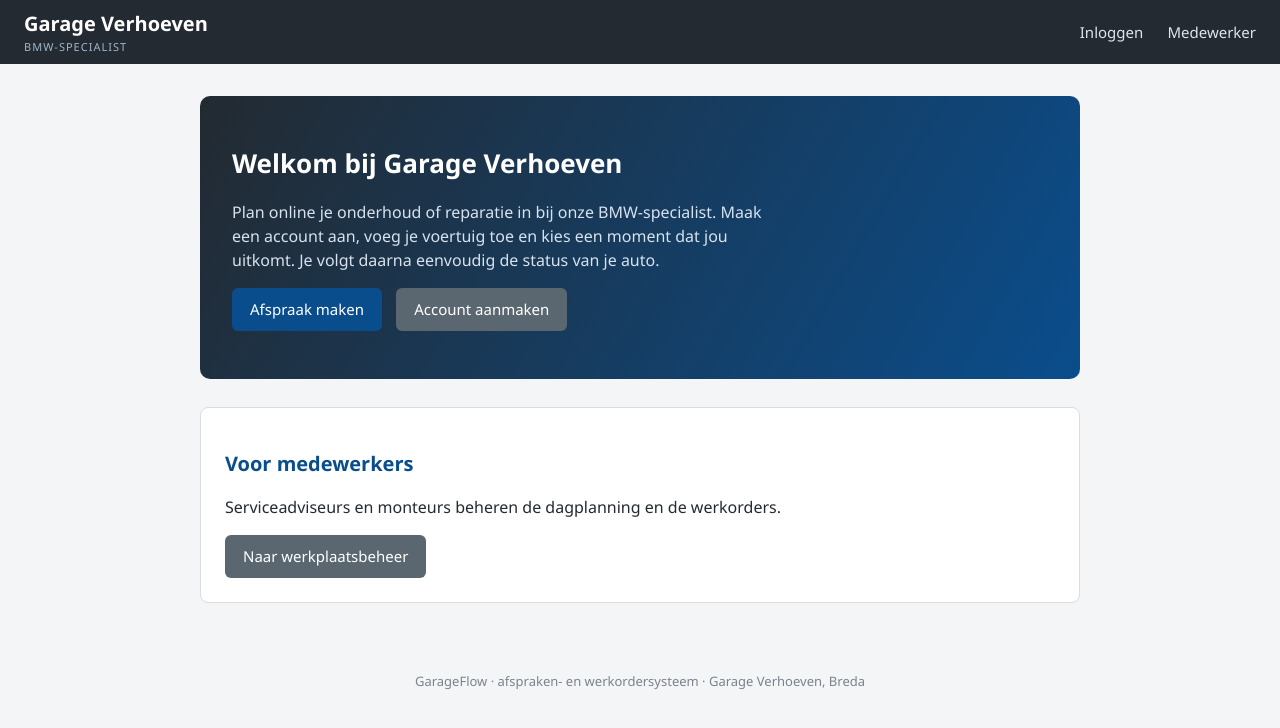
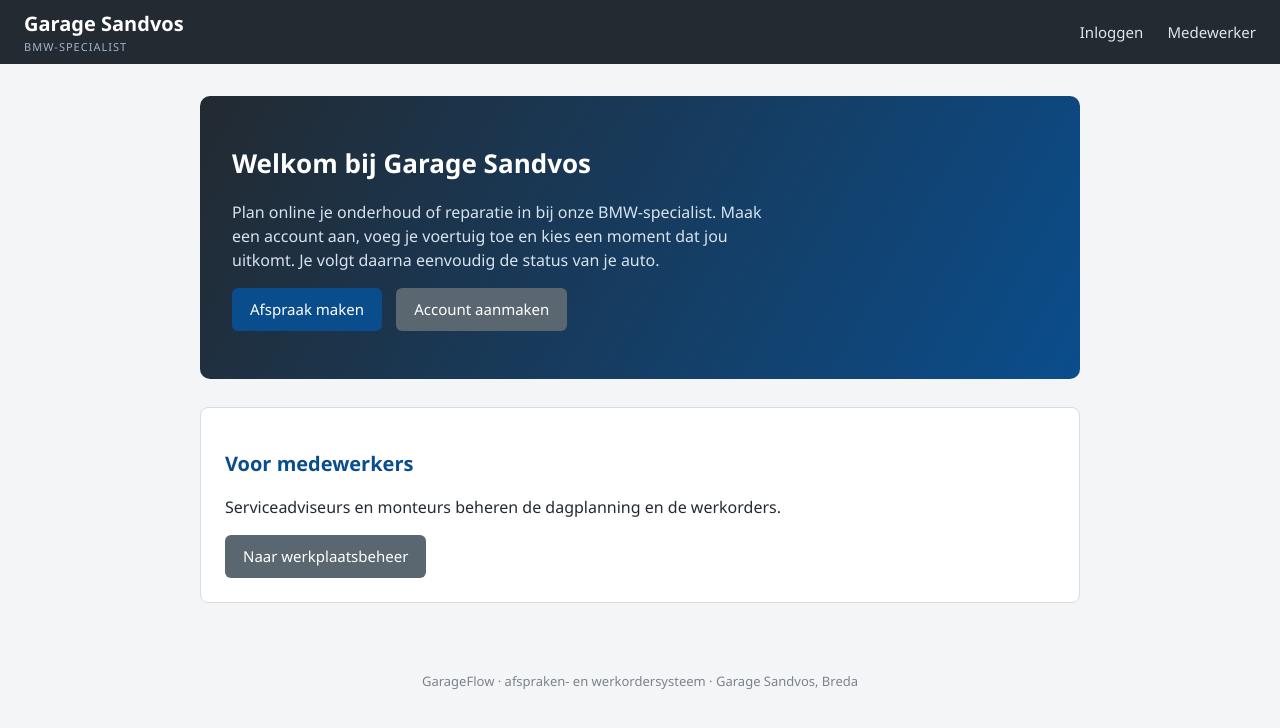
Before and after one commit to DeanCash/garageflow, a PHP site: page /garageflow/public/index.php?route=home in a window 1280 px wide. Shown: the top 728 px of the page. Run offline with PHP 8.4, Linux system fonts and the light colour scheme.

Commit message:
Casus hernoemd naar Garage Sandvos

```diff
--- a/composer.json
+++ b/composer.json
@@ -1,6 +1,6 @@
 {
-    "name": "garageverhoeven/garageflow",
-    "description": "GarageFlow - afspraken- en werkordersysteem voor Garage Verhoeven",
+    "name": "garagesandvos/garageflow",
+    "description": "GarageFlow - afspraken- en werkordersysteem voor Garage Sandvos",
     "type": "project",
     "require": {
         "php": ">=8.1"
--- a/src/Controllers/HomeController.php
+++ b/src/Controllers/HomeController.php
@@ -8,6 +8,6 @@ class HomeController
 {
     public function index(): void
     {
-        View::render('home', [], 'Garage Verhoeven - GarageFlow');
+        View::render('home', [], 'Garage Sandvos - GarageFlow');
     }
 }
--- a/views/home.php
+++ b/views/home.php
@@ -1,5 +1,5 @@
 <div class="hero">
-    <h1>Welkom bij Garage Verhoeven</h1>
+    <h1>Welkom bij Garage Sandvos</h1>
     <p>
         Plan online je onderhoud of reparatie in bij onze BMW-specialist. Maak een
         account aan, voeg je voertuig toe en kies een moment dat jou uitkomt.
--- a/views/layout.php
+++ b/views/layout.php
@@ -16,7 +16,7 @@ $meldingen = haalMeldingen();
 </head>
 <body>
 <header class="topbalk">
-    <a class="logo" href="<?= url('home') ?>">Garage Verhoeven<span>BMW-specialist</span></a>
+    <a class="logo" href="<?= url('home') ?>">Garage Sandvos<span>BMW-specialist</span></a>
     <nav>
         <?php if (Auth::isKlant()): ?>
             <a href="<?= url('klant/dashboard') ?>">Mijn overzicht</a>
@@ -41,7 +41,7 @@ $meldingen = haalMeldingen();
 </main>
 
 <footer class="voetbalk">
-    <p>GarageFlow &middot; afspraken- en werkordersysteem &middot; Garage Verhoeven, Breda</p>
+    <p>GarageFlow &middot; afspraken- en werkordersysteem &middot; Garage Sandvos, Breda</p>
 </footer>
 </body>
 </html>
```
Also changed, not shown: database/seed.php (+4 -4 lines), README.md.
